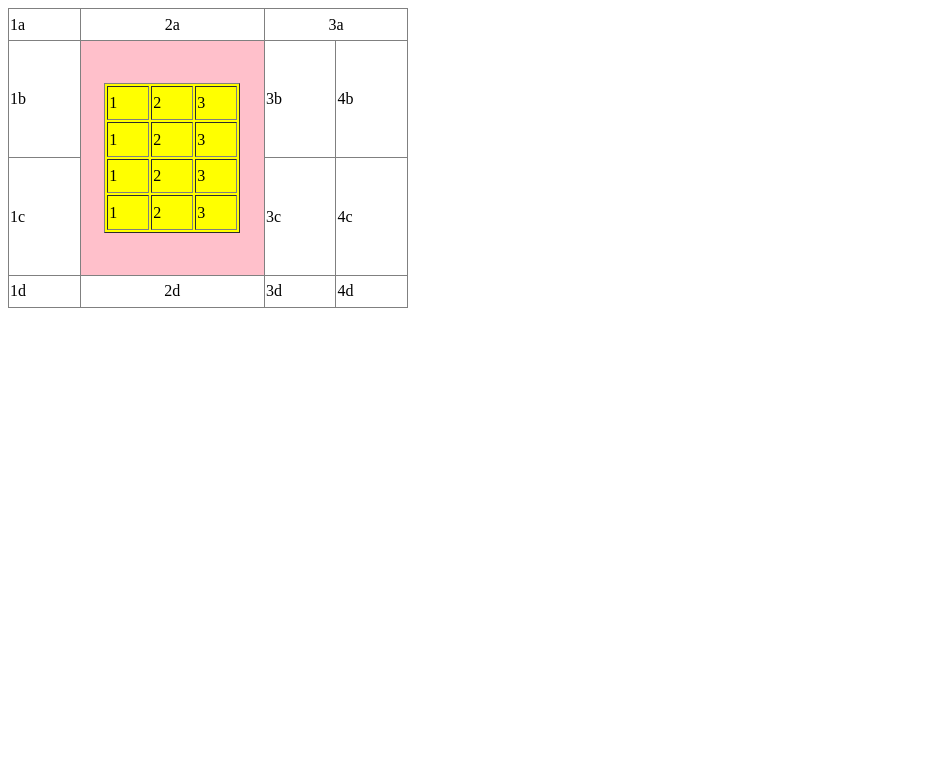
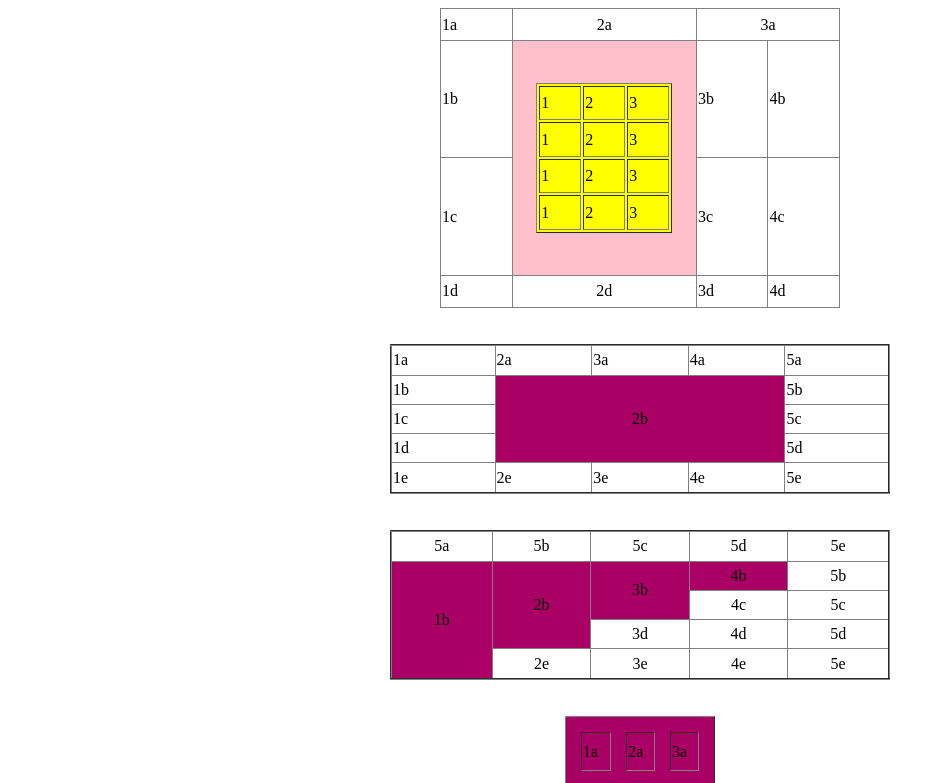
Before and after one commit to lamiinate/tabelki, a plain HTML site: page index.html in a window 1280 px wide. Shown: the top 783 px of the page, without its empty margins (0-945 px from the left). Drawn offline with Linux system fonts and the light colour scheme.

Commit message:
3new tables

```diff
--- a/index.html
+++ b/index.html
@@ -2,9 +2,15 @@
 <html>
 <head>
 
+<style>
+	.cell{
+		background-color: #AA0066;
+	}
+</style>
+
 </head>
 	<body>
-<table border="1" width="400px" height="300px" rules="all">
+<table border="1" width="400px" height="300px" rules="all" align="center">
 
 	<tr>
 		<td>1a</td>
@@ -14,7 +20,7 @@
 	</tr>
 	<tr>
 		<td>1b</td>
-		<td rowspan="2" bgcolor="pink">
+		<td rowspan="2" bgcolor="pink"> <!--TAB1-->
 <center>
 	<table border="1" width="75%" height="150px" bgcolor="yellow">
 	<tr>
@@ -66,6 +72,106 @@
 	</tr>
 
 </table>
+<br/><br/>
+
+
+
+<table border="2" rules="all" align="center" width="500px" height="150px">
+	<tr>
+		<td>1a</td>
+		<td>2a</td>
+		<td>3a</td>
+		<td>4a</td>
+		<td>5a</td>
+	</tr>
+	<tr>
+		<td>1b</td>
+		<td colspan="3" rowspan="3" align="center" class="cell">2b</td>
+		<td>5b</td>
+	</tr>
+
+	<tr>
+		<td>1c</td>
+
+		<td>5c</td>
+	</tr>
+	<tr>
+		<td>1d</td>
+
+		<td>5d</td>
+	</tr>
+	<tr>
+		<td>1e</td>
+		<td>2e</td>
+		<td>3e</td>
+		<td>4e</td>
+		<td>5e</td>
+	</tr> <!--TAB2-->
+
+</table>
+
+<br/><br/>
+
+<table border="2" rules="all" align="center" width="500px" height="150px"> <!--TAB3-->
+	<tr align=center>
+		<td>5a</td>
+		<td>5b</td>
+		<td>5c</td>
+		<td>5d</td>
+		<td>5e</td>
+	</tr>
+	<tr align=center>
+		<td class="cell" rowspan="4">1b</td>
+		<td class="cell" rowspan="3">2b</td>
+		<td class="cell" rowspan="2">3b</td>
+		<td class="cell">4b</td>
+		<td>5b</td>
+	</tr>
+	<tr align=center>
+
+
+
+		<td>4c</td>
+		<td>5c</td>
+	</tr>
+	<tr align=center>
+
+
+		<td>3d</td>
+		<td>4d</td>
+		<td>5d</td>
+	</tr>
+	<tr align=center>
+
+		<td>2e</td>
+		<td>3e</td>
+		<td>4e</td>
+		<td>5e</td>
+	</tr>
+</table>
+
+<br/><br/>
+
+<table border="1"  width="150px" height="400px" align="center" cellspacing="15px" class="cell"> <!--TAB4-->
+	<tr>
+		<td height="35px" weight="35px">1a</td>
+		<td height="35px" weight="35px">2a</td>
+		<td height="35px" weight="35px">3a</td>
+	</tr>
+	<tr>
+		<td rowspan="2" >1b</td>
+		<td colspan="2" bgcolor="green" height="125px">2b</td>
+
+	</tr>
+	<tr>
+
+		<td bgcolor="green">2c</td>
+		<td bgcolor="green">3c</td>
+	</tr>
+
+</table>
+
+
 
 
 
```
